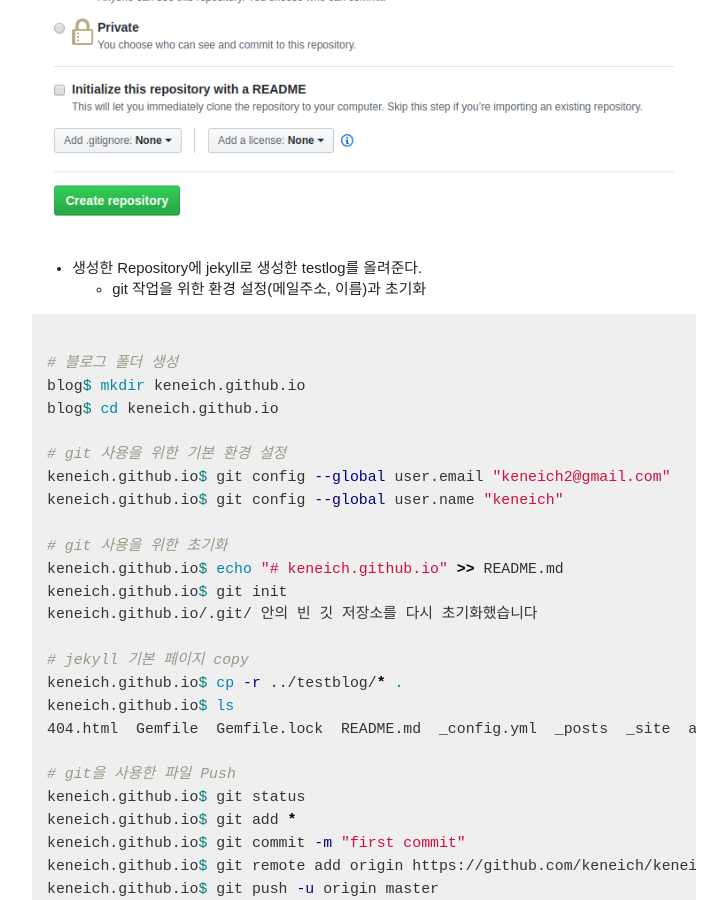
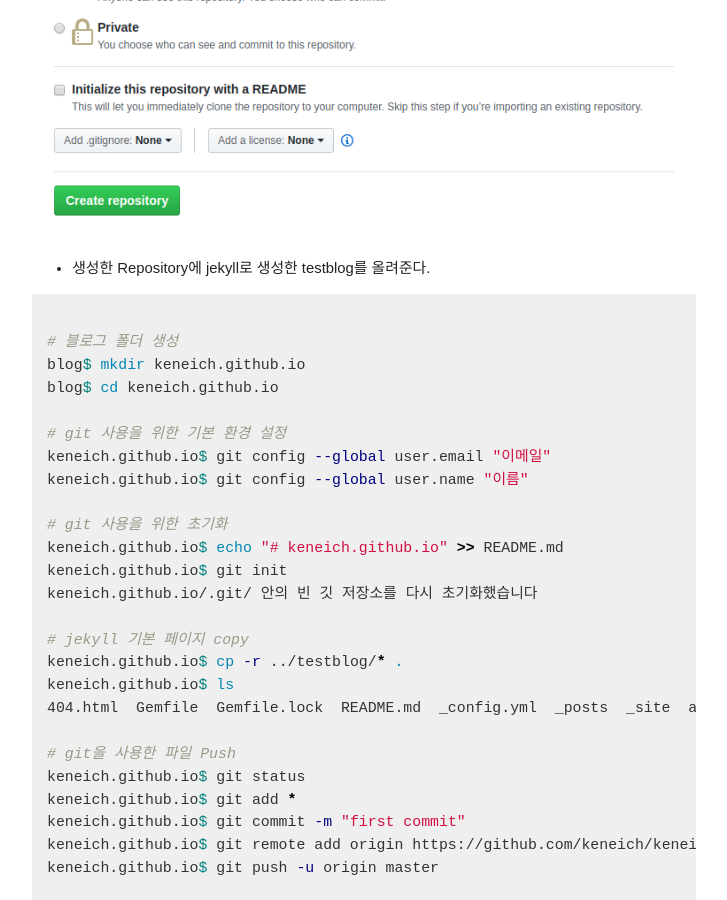
Before and after one commit to keneich/keneich.github.io, a Jekyll site: the page built from _posts/articles/2019-02-28-jekyll-install-onUbuntu.md, in a window 1280 px wide and 900 px high, scrolled down 4443 px. Shown: the whole window, without its empty margins (366-1093 px from the left). Built offline with Jekyll 4.4.1, drawn with Linux system fonts in a browser that asks for light colours; nearby versions of some CDN libraries; comment, search, counter and statistics services are not loaded.

Commit message:
2st commit

````diff
--- a/_posts/articles/2019-02-28-jekyll-install-onUbuntu.md
+++ b/_posts/articles/2019-02-28-jekyll-install-onUbuntu.md
@@ -107,8 +107,7 @@ testblog$ bundle exec jekyll serve -H 192.168.1.88
 
 ![github](/images/2019-02-28-jekyll-install-onUbuntu/github01.png 'site'){: width="100%" height="100%"}{: .center}
 
-- 생성한 Repository에 jekyll로 생성한 testlog를 올려준다.
-    - git 작업을 위한 환경 설정(메일주소, 이름)과 초기화
+- 생성한 Repository에 jekyll로 생성한 testblog를 올려준다.
 
 ```shell
 
@@ -117,8 +116,8 @@ blog$ mkdir keneich.github.io
 blog$ cd keneich.github.io
 
 # git 사용을 위한 기본 환경 설정
-keneich.github.io$ git config --global user.email "keneich2@gmail.com"
-keneich.github.io$ git config --global user.name "keneich"
+keneich.github.io$ git config --global user.email "이메일"
+keneich.github.io$ git config --global user.name "이름"
 
 # git 사용을 위한 초기화
 keneich.github.io$ echo "# keneich.github.io" >> README.md
````
Also changed, not shown: 3 other files.
